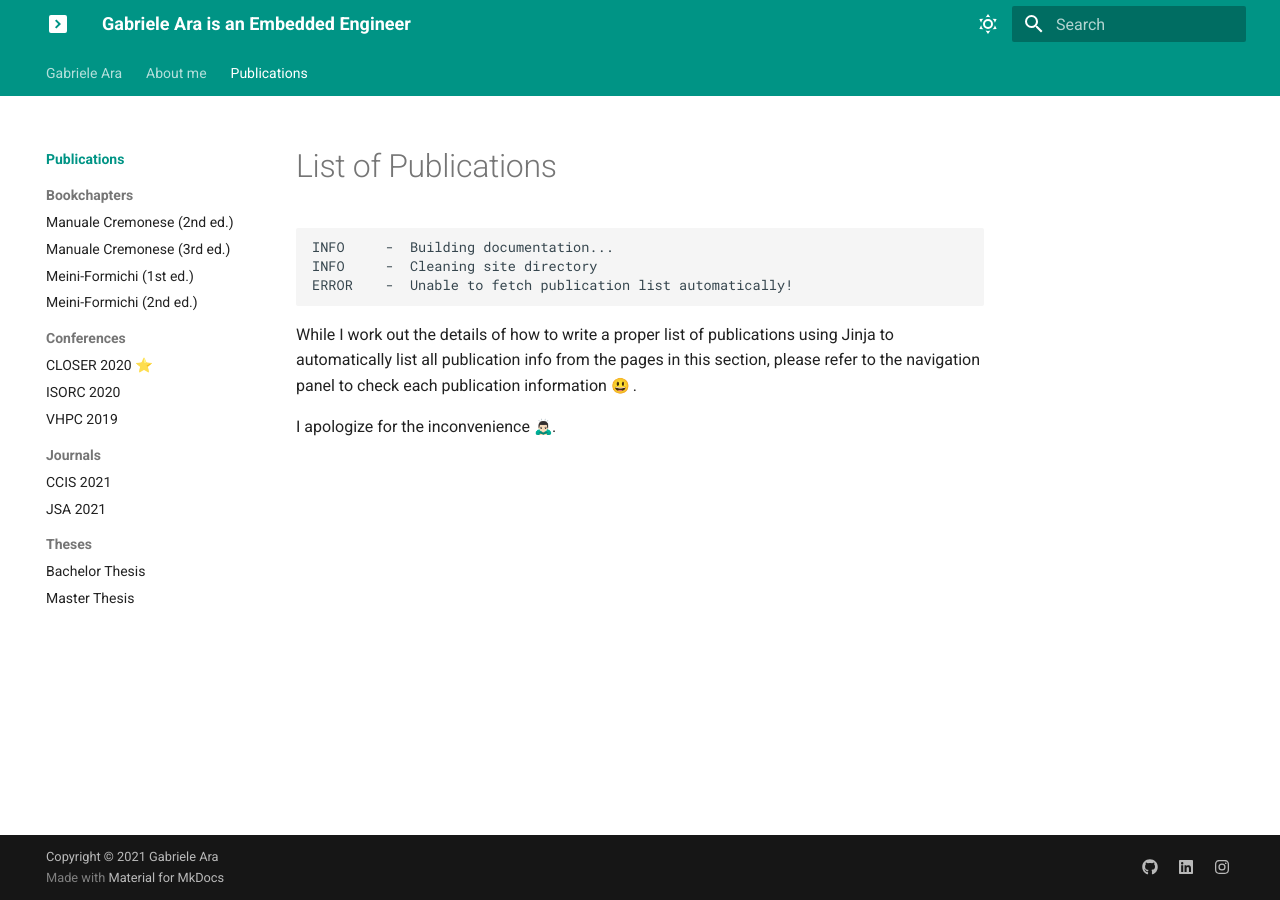
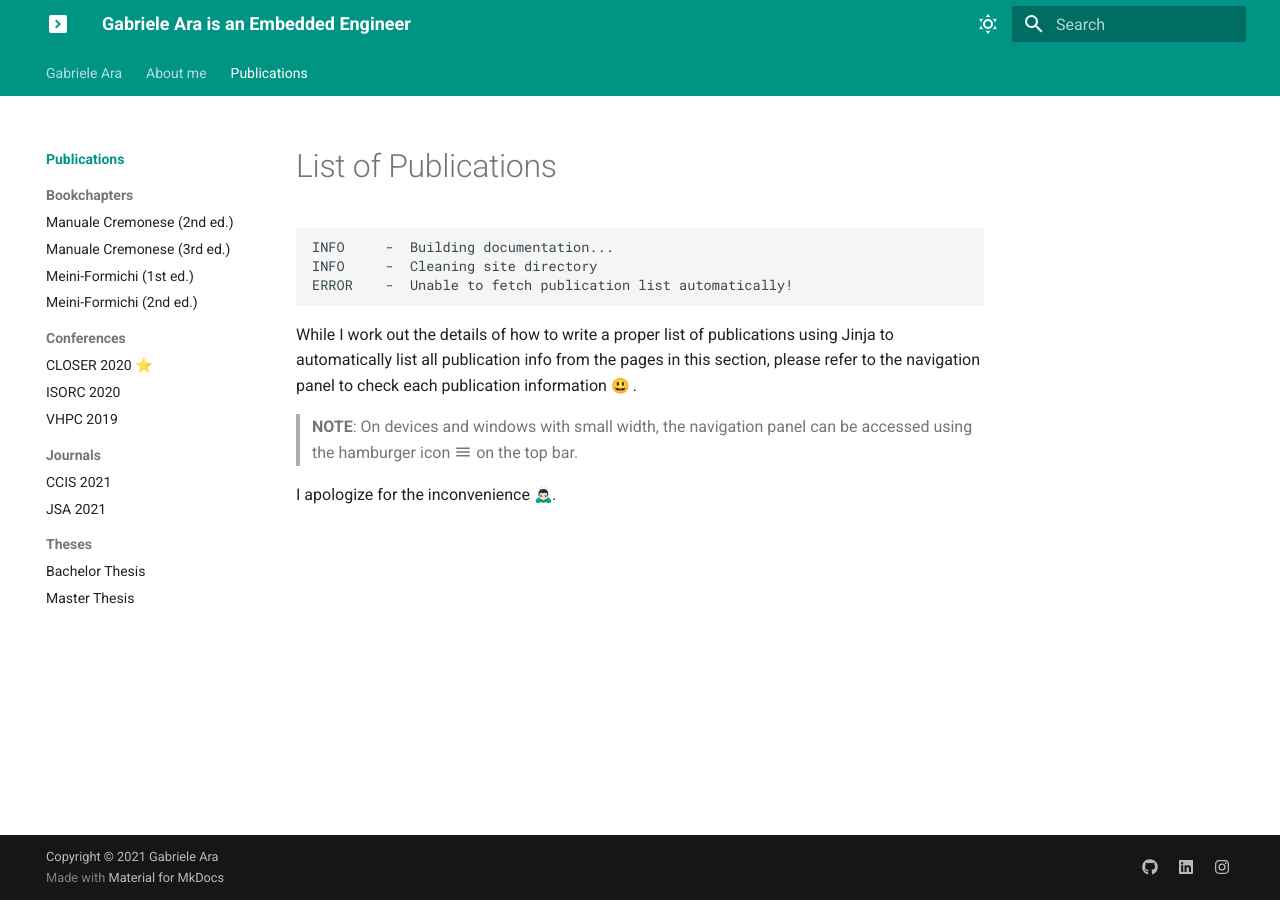
Before and after one commit to gabrieleara/gabrieleara.github.io, an MkDocs documentation site: the page built from docs/publications/index.md, in a window 1280 px wide. Built offline with MkDocs 1.6.1 and Material for MkDocs 9.7.7, drawn with Linux system fonts in a browser that asks for light colours; emoji names are drawn with the system emoji font.

Commit message:
Minor note

```diff
--- a/docs/publications/index.md
+++ b/docs/publications/index.md
@@ -11,4 +11,7 @@ Jinja to automatically list all publication info from the pages in this section,
 please refer to the navigation panel to check each publication information
 :smiley: .
 
+> **NOTE**: On devices and windows with small width, the navigation panel can be
+> accessed using the hamburger icon :material-menu: on the top bar.
+
 I apologize for the inconvenience :man_bowing_tone1:.
```
